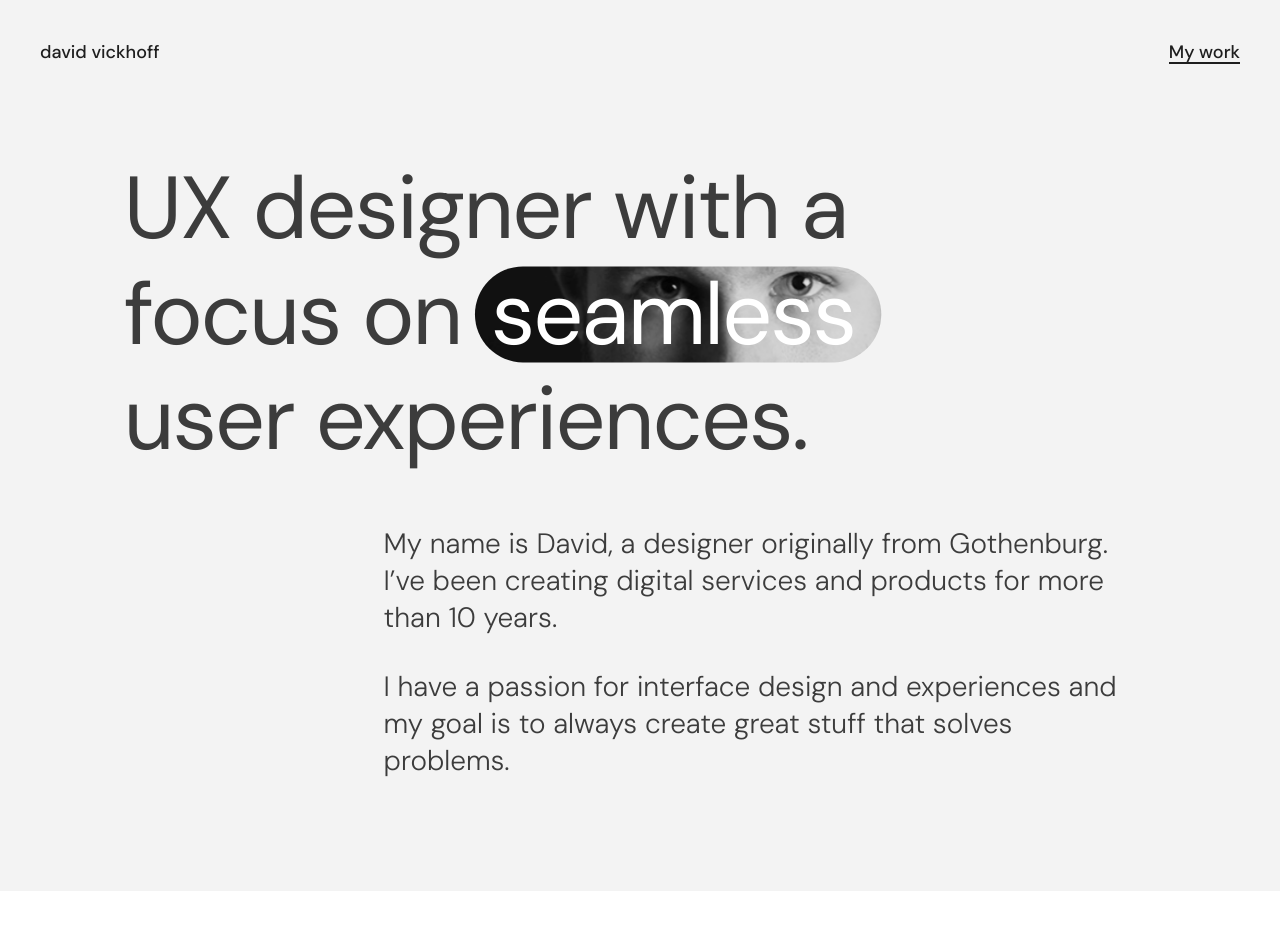
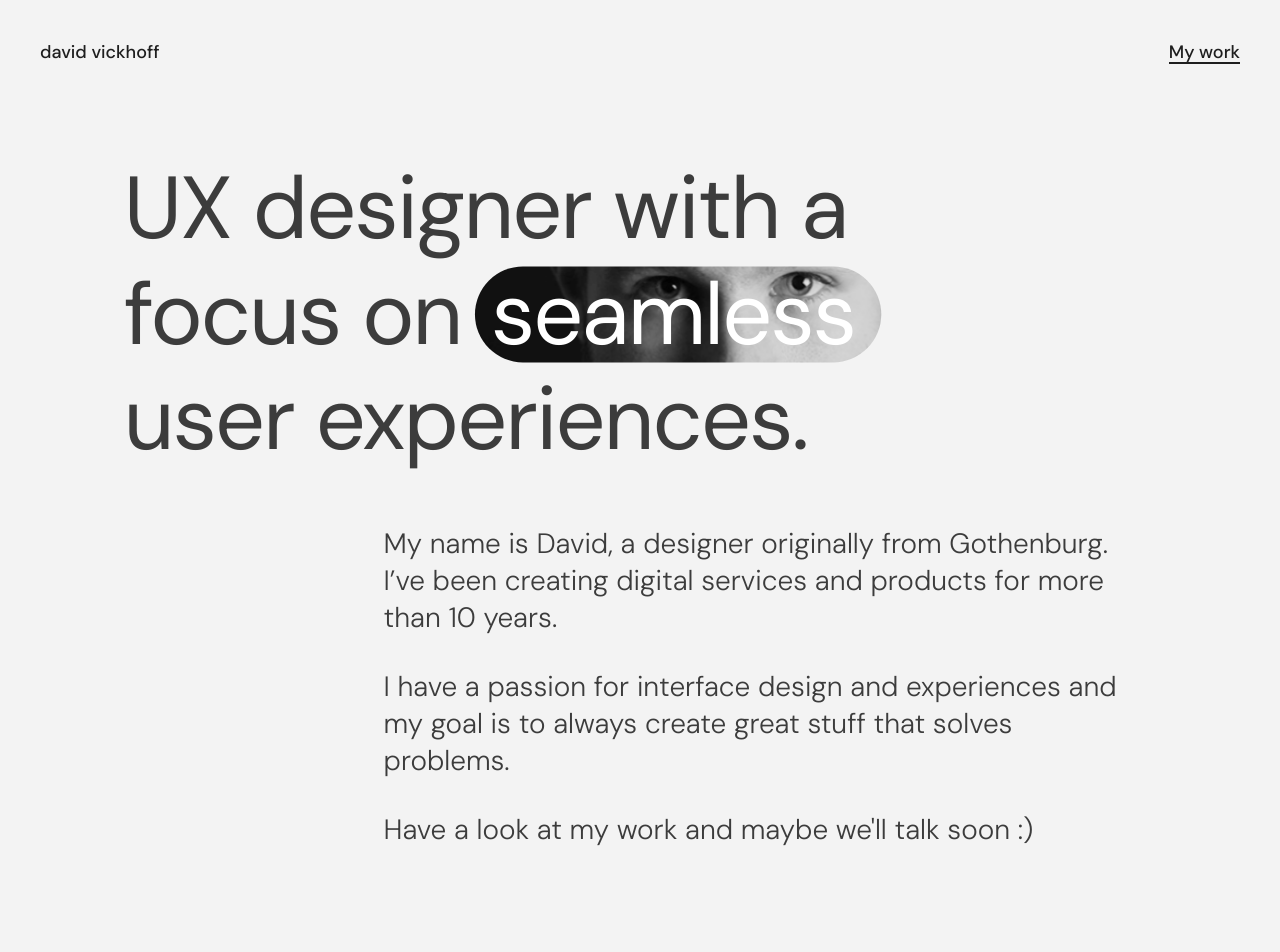
Before and after one commit to erikblomqvist/david-portfolio, a Next.js app: page / in a window 1280 px wide. Shown: the top 952 px of the page. Built offline with nearby package versions, Linux system fonts and the light colour scheme.

Commit message:
Update page.js

```diff
--- a/src/app/page.js
+++ b/src/app/page.js
@@ -54,6 +54,7 @@ const Home = () => (
             <div className={styles.preamble}>
                 <p>My name is David, a designer originally from Gothenburg. I’ve been creating digital services and products for more than 10 years.</p>
                 <p>I have a passion for interface design and experiences and my goal is to always create great stuff that solves problems.</p>
+                <p>Have a look at my work and maybe we'll talk soon :)</p>
             </div>
             <div className={styles['scroll-down']}>
                 <Image
```
